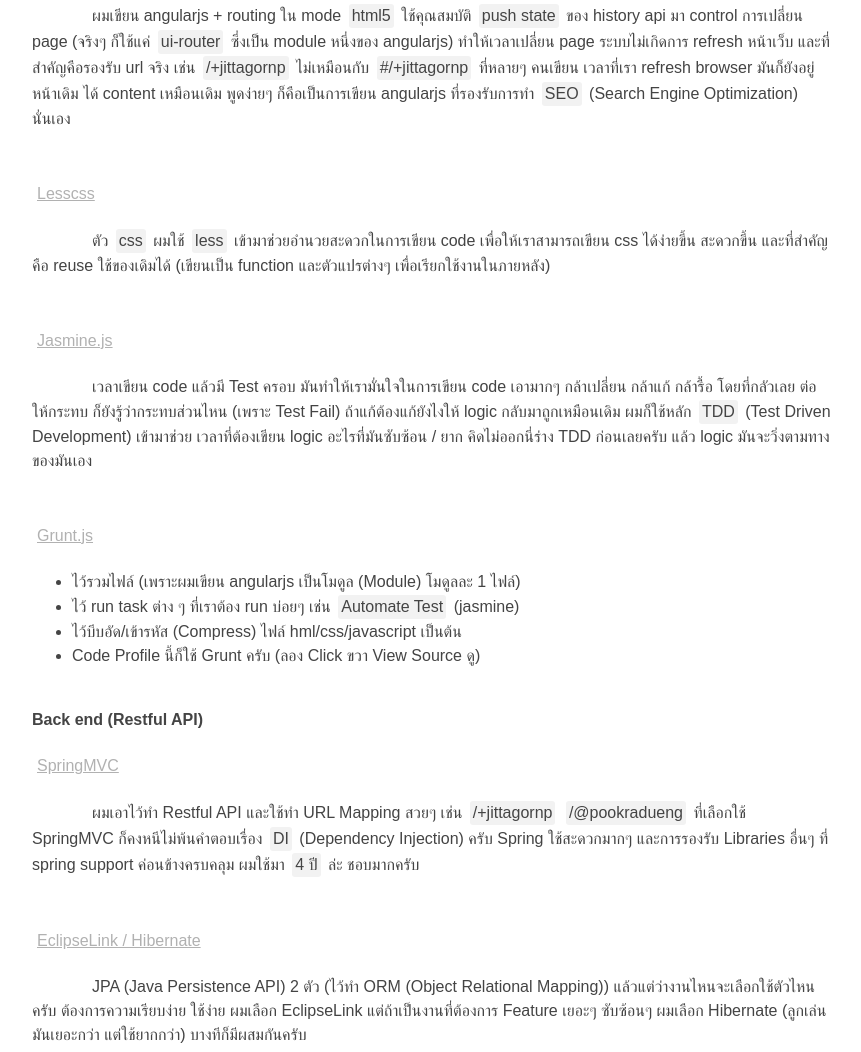
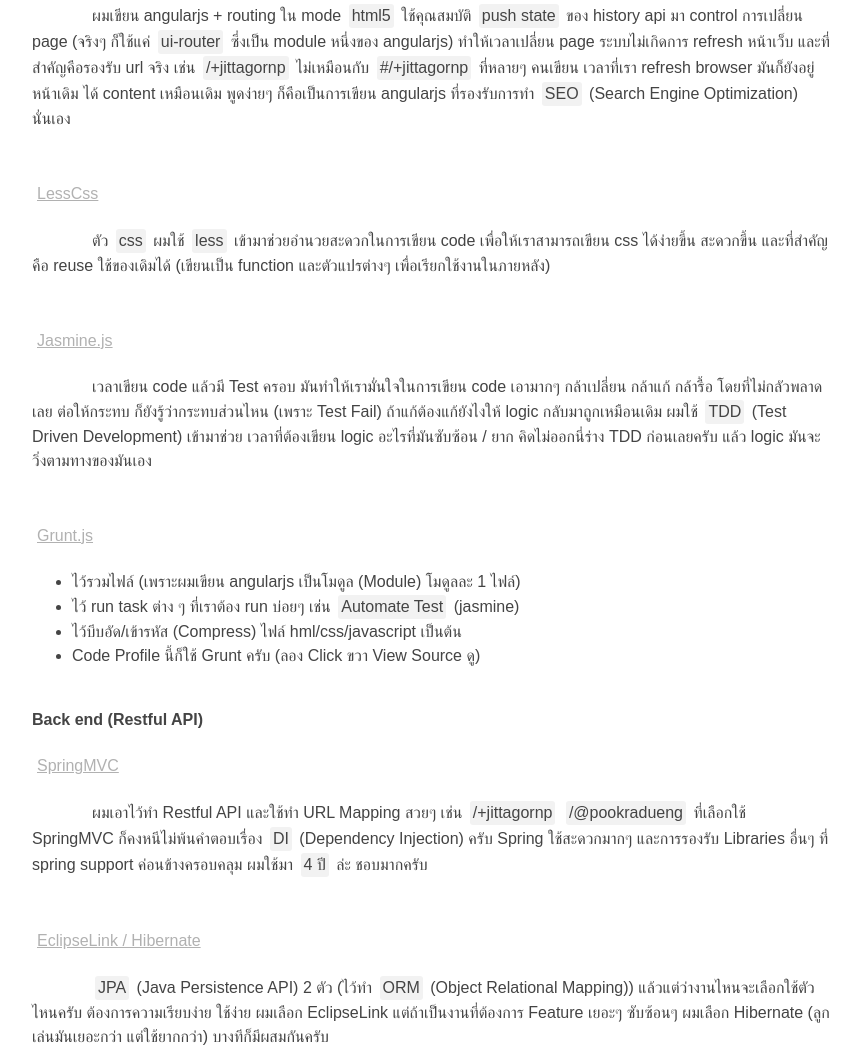
Before and after one commit to jittagornp/jittagornp.me, a website: page src/main/webapp/index.origin.html in a window 1280 px wide. Shown: the part 3554-4606 px from the top of the page, without its empty margins (208-1069 px from the left). Drawn offline with Linux system fonts and the light colour scheme.

Commit message:
add more info

```diff
--- a/src/main/webapp/index.origin.html
+++ b/src/main/webapp/index.origin.html
@@ -476,7 +476,7 @@
                     มันก็ยังอยู่หน้าเดิม  ได้ content เหมือนเดิม พูดง่ายๆ ก็คือเป็นการเขียน  angularjs ที่รองรับการทำ
                     <span class="jpm-highlight">SEO</span> (Search Engine Optimization) นั่นเอง
                 </p>
-                <a href="javascript:void(0)">Lesscss</a>
+                <a href="javascript:void(0)">LessCss</a>
                 <p>
                     ตัว <span class="jpm-highlight">css</span> ผมใช้ <span class="jpm-highlight">less</span> เข้ามาช่วยอำนวยสะดวกในการเขียน code
                     เพื่อให้เราสามารถเขียน css ได้ง่ายขึ้น สะดวกขึ้น และที่สำคัญคือ reuse ใช้ของเดิมได้
@@ -484,9 +484,9 @@
                 </p>
                 <a href="javascript:void(0)">Jasmine.js</a>
                 <p>
-                    เวลาเขียน code แล้วมี Test ครอบ มันทำให้เรามั่นใจในการเขียน code เอามากๆ  กล้าเปลี่ยน กล้าแก้ กล้ารื้อ  โดยที่กลัวเลย
+                    เวลาเขียน code แล้วมี Test ครอบ มันทำให้เรามั่นใจในการเขียน code เอามากๆ  กล้าเปลี่ยน กล้าแก้ กล้ารื้อ  โดยที่ไม่กลัวพลาดเลย
                     ต่อให้กระทบ  ก็ยังรู้ว่ากระทบส่วนไหน (เพราะ Test Fail) ถ้าแก้ต้องแก้ยังไงให้ logic กลับมาถูกเหมือนเดิม
-                    ผมก็ใช้หลัก <span class="jpm-highlight">TDD</span> (Test Driven Development) เข้ามาช่วย  เวลาที่ต้องเขียน logic อะไรที่มันซับซ้อน  / ยาก
+                    ผมใช้ <span class="jpm-highlight">TDD</span> (Test Driven Development) เข้ามาช่วย  เวลาที่ต้องเขียน logic อะไรที่มันซับซ้อน  / ยาก
                     คิดไม่ออกนี่ร่าง TDD ก่อนเลยครับ  แล้ว logic มันจะวิ่งตามทางของมันเอง
                 </p>
                 <a href="javascript:void(0)">Grunt.js</a>
@@ -512,12 +512,13 @@
                     ผมเอาไว้ทำ Restful API และใช้ทำ URL Mapping สวยๆ
                     เช่น <span class="jpm-highlight">/+jittagornp</span> <span class="jpm-highlight">/@pookradueng</span>
                     ที่เลือกใช้ SpringMVC ก็คงหนีไม่พ้นคำตอบเรื่อง <span class="jpm-highlight">DI</span> (Dependency Injection) ครับ  Spring ใช้สะดวกมากๆ
-                    และการรองรับ Libraries อื่นๆ ที่ spring support ค่อนข้างครบคลุม
+                    และการรองรับ Libraries อื่นๆ ที่ spring support ค่อนข้างครอบคลุม
                     ผมใช้มา <span class="jpm-highlight jpm-fromnow" data-date-start="2012/04/30">... ปี</span> ล่ะ  ชอบมากครับ
                 </p>
                 <a href="javascript:void(0)">EclipseLink / Hibernate</a>
                 <p>
-                    JPA (Java Persistence API) 2 ตัว (ไว้ทำ ORM (Object Relational Mapping))
+                    <span class="jpm-highlight">JPA</span> (Java Persistence API) 2 ตัว
+                    (ไว้ทำ <span class="jpm-highlight">ORM</span> (Object Relational Mapping))
                     แล้วแต่ว่างานไหนจะเลือกใช้ตัวไหนครับ ต้องการความเรียบง่าย  ใช้ง่าย ผมเลือก EclipseLink
                     แต่ถ้าเป็นงานที่ต้องการ Feature เยอะๆ ซับซ้อนๆ ผมเลือก Hibernate (ลูกเล่นมันเยอะกว่า แต่ใช้ยากกว่า) บางทีก็มีผสมกันครับ
                 </p>
```
Also changed, not shown: src/main/webapp/index.html (+1 -1 lines).
